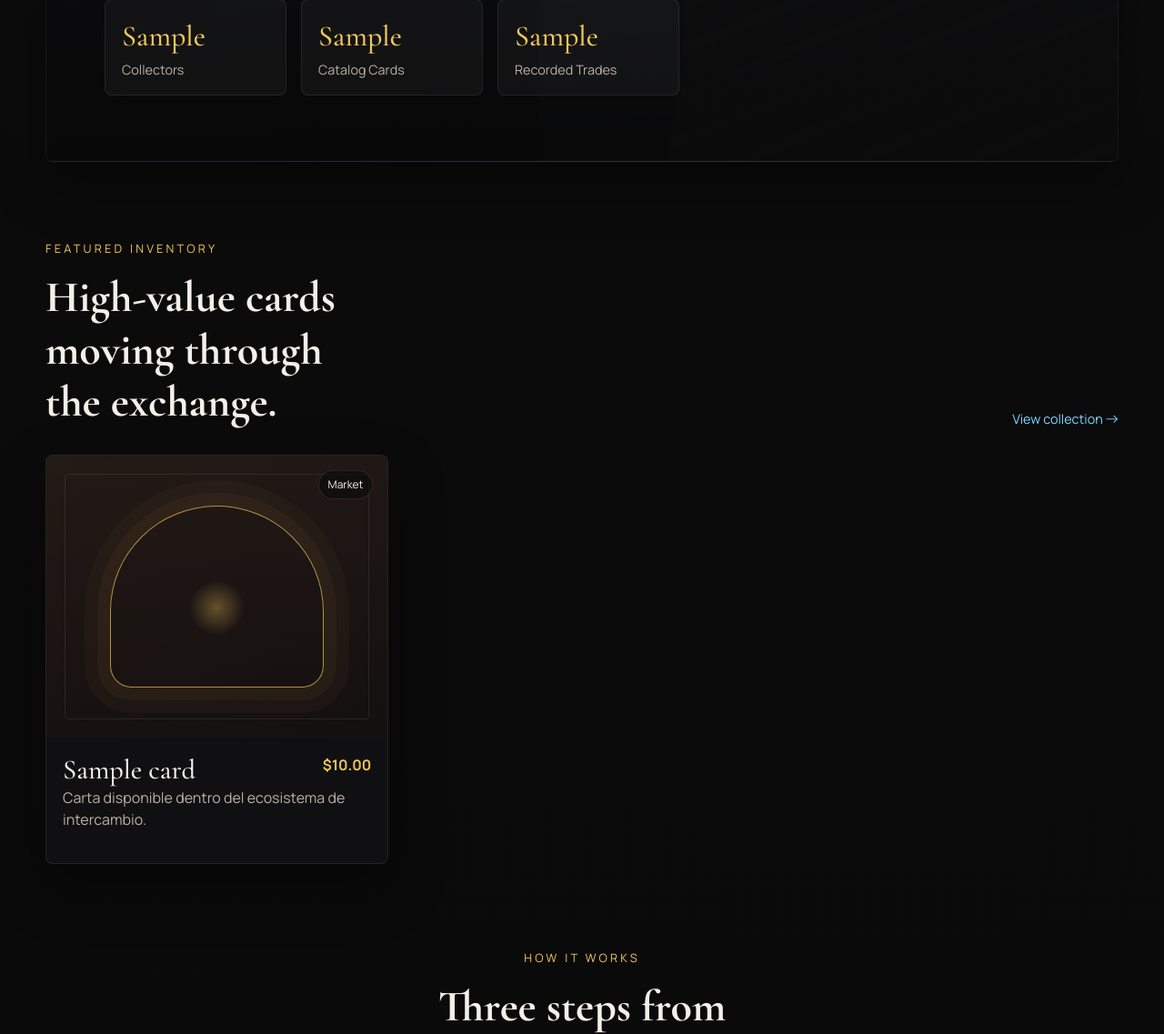
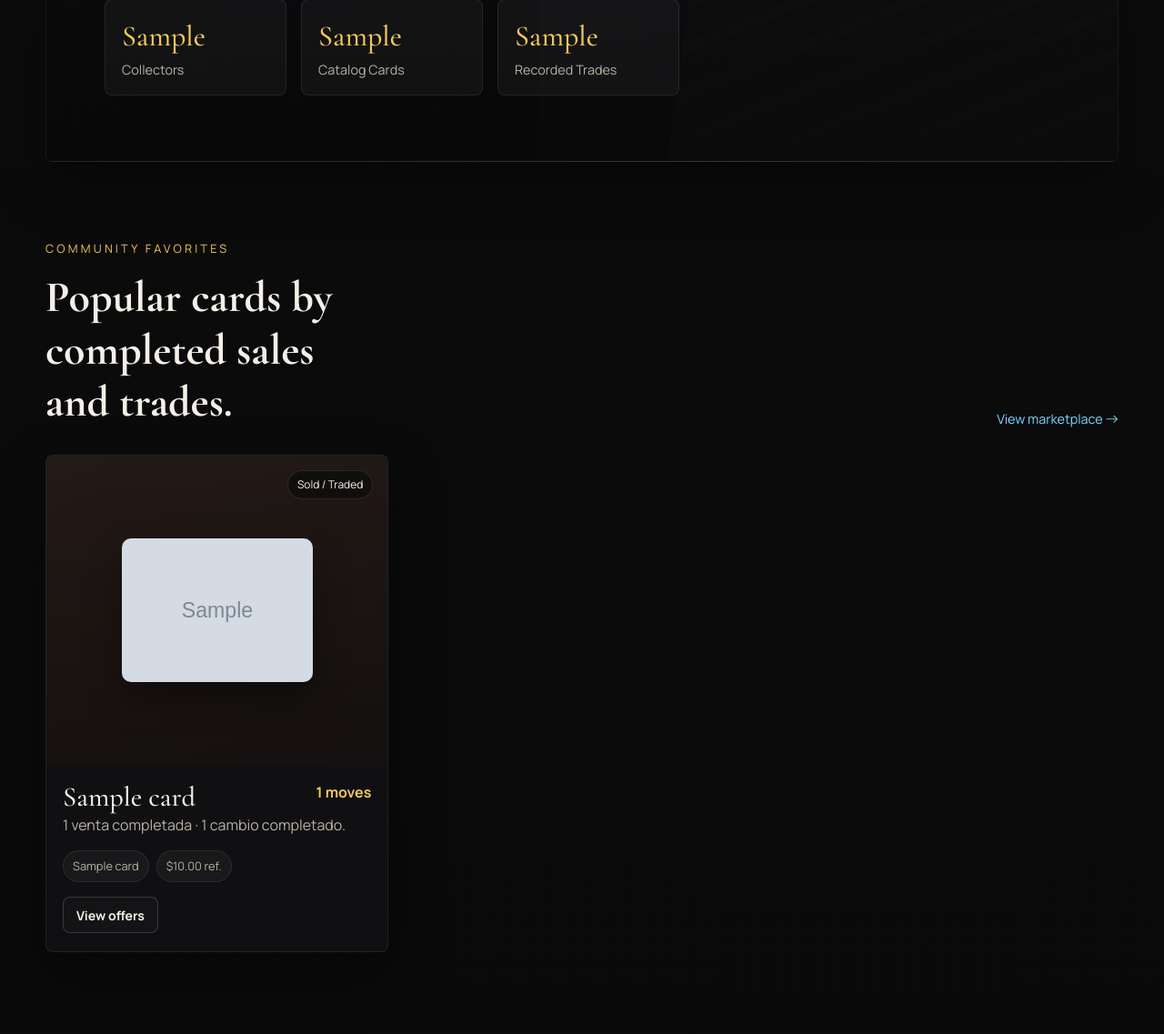
Before and after one commit to NicoBonilla98/App-de-cambio-de-cartas, a Django app: template templates/home.html in a window 1280 px wide. Shown: the part 988-2125 px from the top of the page at 91% size. Run offline with Django 3.2, Linux system fonts and the light colour scheme; the template is opened without the code that fills it: most values are stand-ins (such as "Sample title", 1, 10 or a date in 2020); grey boxes marked "Sample" are stand-in pictures; some libraries are stand-ins or nearby versions.

Commit message:
Todo actualizado el front, se actualizo la base de datos, se agrego un nuevo campo a la tabla de productos, se actualizaron las urls y se actualizaron las vistas para mostrar el nuevo campo en el home.

```diff
--- a/static/css/style.css
+++ b/static/css/style.css
@@ -412,8 +412,52 @@ button,
 
 .featured-card__art {
   position: relative;
-  min-height: 310px;
+  min-height: 320px;
+  display: flex;
+  align-items: center;
+  justify-content: center;
+  padding: 34px;
   background-color: #1b1b1e;
+  overflow: hidden;
+}
+
+.featured-card__art img {
+  position: relative;
+  z-index: 1;
+  display: block;
+  width: auto;
+  height: auto;
+  max-width: min(64%, 210px);
+  max-height: 295px;
+  object-fit: contain;
+  object-position: center center;
+  border-radius: 10px;
+  box-shadow: 0 18px 38px rgba(0, 0, 0, 0.34);
+}
+
+.landing-page .featured-card__art.featured-card__art--image {
+  height: 340px;
+  min-height: 340px;
+  padding: 24px;
+  display: flex !important;
+  align-items: center !important;
+  justify-content: center !important;
+}
+
+.landing-page .featured-card__art.featured-card__art--image > img {
+  width: auto !important;
+  height: auto !important;
+  max-width: 210px !important;
+  max-height: 295px !important;
+  min-width: 0 !important;
+  object-fit: contain !important;
+  object-position: center center !important;
+  flex: 0 0 auto;
+}
+
+.featured-card__art--image::before,
+.featured-card__art--image::after {
+  display: none;
 }
 
 .featured-card__art--1 {
@@ -484,6 +528,7 @@ button,
 
 .featured-card__badge {
   position: absolute;
+  z-index: 2;
   top: 16px;
   right: 16px;
   padding: 6px 10px;
@@ -1340,6 +1385,22 @@ ul {
 .bulk-table td small {
   display: block;
   color: var(--muted);
+}
+
+.featured-card__metrics {
+  display: flex;
+  flex-wrap: wrap;
+  gap: 8px;
+  margin: 16px 0;
+}
+
+.featured-card__metrics span {
+  padding: 7px 10px;
+  border-radius: 999px;
+  border: 1px solid rgba(255, 255, 255, 0.08);
+  background: rgba(255, 255, 255, 0.04);
+  color: var(--muted);
+  font-size: 0.8rem;
 }
 
 .bulk-card-cell span {
--- a/templates/base.html
+++ b/templates/base.html
@@ -10,7 +10,7 @@
     <link rel="preconnect" href="https://fonts.gstatic.com" crossorigin>
     <link href="https://fonts.googleapis.com/css2?family=Cormorant+Garamond:wght@500;600;700&family=Manrope:wght@400;500;600;700;800&display=swap" rel="stylesheet">
     <link rel="stylesheet" href="{% static 'css/bootstrap.min.css' %}">
-    <link rel="stylesheet" href="{% static 'css/style.css' %}">
+    <link rel="stylesheet" href="{% static 'css/style.css' %}?v=20260508-card-fit">
     <script src="https://cdn.jsdelivr.net/npm/bootstrap@5.3.0/dist/js/bootstrap.bundle.min.js" defer></script>
     <link rel="stylesheet" href="https://cdn.jsdelivr.net/npm/bootstrap-icons@1.12.1/font/bootstrap-icons.min.css">
     <link rel="icon" href="{% static 'favicon.ico' %}?v=2">
--- a/templates/home.html
+++ b/templates/home.html
@@ -42,41 +42,65 @@
 <section class="landing-section">
     <div class="section-heading">
         <div>
-            <p class="eyebrow">Featured Inventory</p>
-            <h2>High-value cards moving through the exchange.</h2>
+            <p class="eyebrow">Community Favorites</p>
+            <h2>Popular cards by completed sales and trades.</h2>
         </div>
-        <a href="{% if user.is_authenticated %}{% url 'card_list' %}{% else %}{% url 'register' %}{% endif %}" class="section-link">
-            View collection <i class="bi bi-arrow-right"></i>
+        <a href="{% url 'marketplace' %}" class="section-link">
+            View marketplace <i class="bi bi-arrow-right"></i>
         </a>
     </div>
 
     <div class="featured-grid">
-        {% for card in featured_cards %}
+        {% for item in popular_cards %}
         <article class="featured-card">
-            <div class="featured-card__art featured-card__art--{{ forloop.counter }}">
+            <div class="featured-card__art featured-card__art--{{ forloop.counter }}{% if item.card.image_url %} featured-card__art--image{% endif %}">
+                {% if item.card.image_url %}
+                <img src="{{ item.card.image_url }}" alt="{{ item.card.name }}">
+                {% endif %}
                 <span class="featured-card__badge">
-                    {% if card.price and card.price > 100 %}
-                    Premium
+                    {% if item.is_fallback %}
+                    Listed
+                    {% elif item.sold_count and item.traded_count %}
+                    Sold / Traded
+                    {% elif item.sold_count %}
+                    Top Sale
                     {% else %}
-                    Market
+                    Top Trade
                     {% endif %}
                 </span>
             </div>
             <div class="featured-card__body">
                 <div class="featured-card__row">
-                    <h3>{{ card.name }}</h3>
-                    <strong>${{ card.price|money2 }}</strong>
+                    <h3>{{ item.card.name }}</h3>
+                    <strong>
+                        {% if item.is_fallback %}
+                        {{ item.activity_count }} listed
+                        {% else %}
+                        {{ item.activity_count }} moves
+                        {% endif %}
+                    </strong>
                 </div>
-                <p>{{ card.description|default:"Carta disponible dentro del ecosistema de intercambio."|truncatechars:110 }}</p>
+                <p>
+                    {% if item.is_fallback %}
+                    Todavia no hay cierres registrados para esta carta, pero concentra actividad en el marketplace.
+                    {% else %}
+                    {{ item.sold_count }} venta{{ item.sold_count|pluralize }} completada{{ item.sold_count|pluralize }} &middot; {{ item.traded_count }} cambio{{ item.traded_count|pluralize }} completado{{ item.traded_count|pluralize }}.
+                    {% endif %}
+                </p>
+                <div class="featured-card__metrics">
+                    <span>{{ item.card.set_name|default:"Unknown set" }}</span>
+                    <span>${{ item.card.price|money2 }} ref.</span>
+                </div>
+                <a href="{% url 'marketplace_card_detail' item.card.id %}" class="button button--ghost button--small">View offers</a>
             </div>
         </article>
         {% empty %}
         <article class="featured-card featured-card--empty">
             <div class="featured-card__body">
-                <h3>Your catalog starts here</h3>
-                <p>Cuando agregues cartas al sistema, esta seccion mostrara las piezas mas destacadas del marketplace.</p>
-                <a href="{% if user.is_authenticated %}{% url 'create_card' %}{% else %}{% url 'register' %}{% endif %}" class="button button--primary">
-                    {% if user.is_authenticated %}Create First Card{% else %}Join Marketplace{% endif %}
+                <h3>Your activity board starts here</h3>
+                <p>Cuando haya ventas, intercambios o listings activos, esta seccion mostrara las cartas con mas movimiento de la comunidad.</p>
+                <a href="{% if user.is_authenticated %}{% url 'register_cards' %}{% else %}{% url 'register' %}{% endif %}" class="button button--primary">
+                    {% if user.is_authenticated %}List First Card{% else %}Join Marketplace{% endif %}
                 </a>
             </div>
         </article>
```
Also changed, not shown: my_django_project/urls.py (+126 -2 lines), db_writable.sqlite3.
